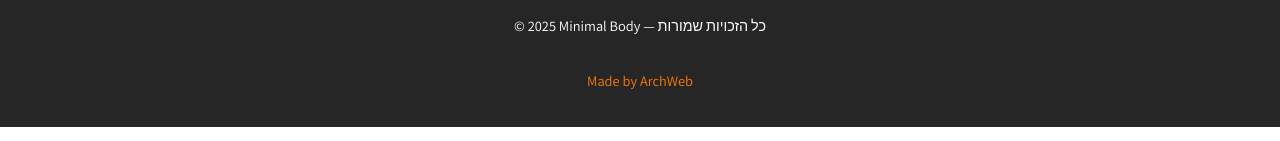
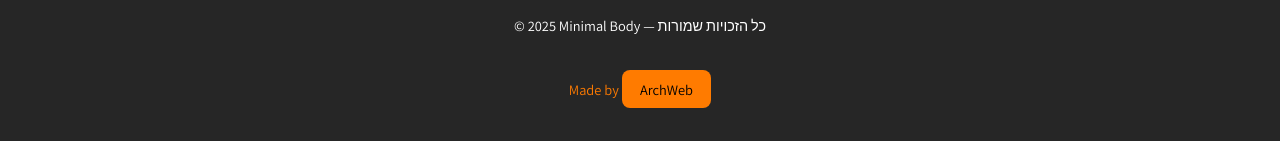
Before and after one commit to Kalzemic/Minimal_Body, a React (Vite) app: page / in a window 1280 px wide. Shown: the part 4203-4344 px from the top of the page. Built offline with nearby package versions, Linux system fonts and the light colour scheme.

Commit message:
link to archweb site

```diff
--- a/src/components/HomePage.tsx
+++ b/src/components/HomePage.tsx
@@ -78,7 +78,9 @@ const HomePage: React.FC = () => {
                     <span>✉️ אימייל: minimalbody24@gmail.com</span><br />
                     <div className="footer-legal">
                         <span>© {new Date().getFullYear()} Minimal Body — כל הזכויות שמורות</span><br />
-                        <span className="signature">Made by ArchWeb</span>
+                        <span
+                            className="signature"
+                        >Made by <button onClick={() => window.open('http://www.archweb.co.il')} >ArchWeb</button></span>
                     </div>
                 </div>
             </footer>
```
